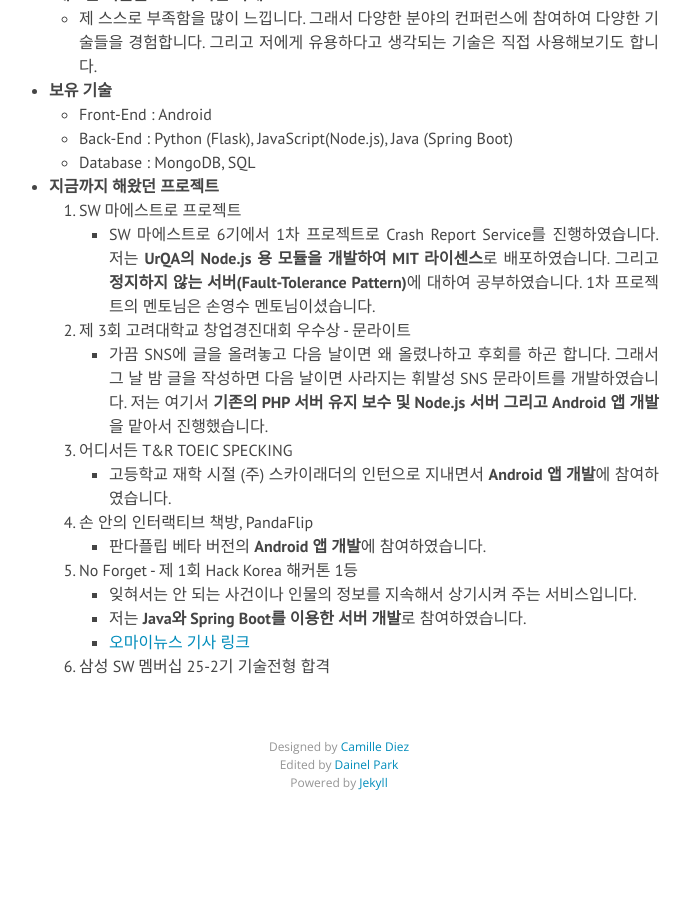
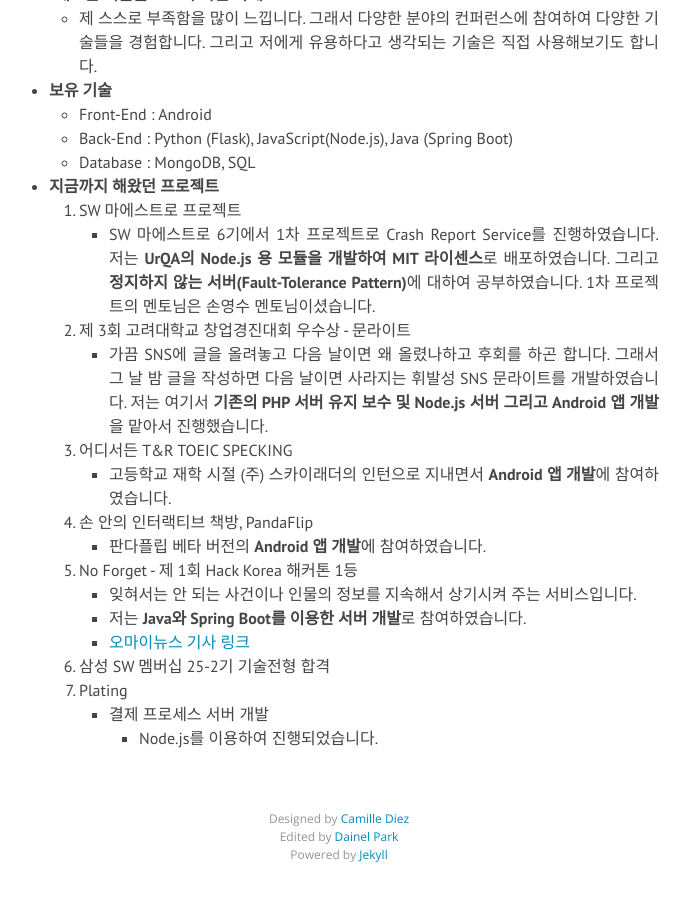
Before and after one commit to DainelPark/dainelpark.github.io, a Jekyll site: the page built from about.md, in a window 1280 px wide and 900 px high, scrolled down 1248 px. Shown: the whole window, without its empty margins (301-990 px from the left). Built offline with Jekyll 4.4.1, drawn with Linux system fonts in a browser that asks for light colours; nearby versions of some CDN libraries; Markdown is read by kramdown in place of the engine named in the settings; before the commit the page ends 2076 px from its top, so only the background shows below that.

Commit message:
update readme

```diff
--- a/about.md
+++ b/about.md
@@ -42,3 +42,6 @@
 		- 저는 **Java와 Spring Boot를 이용한 서버 개발**로 참여하였습니다.
 		- [오마이뉴스 기사 링크](http://www.ohmynews.com/NWS_Web/View/at_pg.aspx?CNTN_CD=A0002170007&CMPT_CD=SEARCH)
 	6. 삼성 SW 멤버십 25-2기 기술전형 합격
+	7. Plating
+		- 결제 프로세스 서버 개발
+			- Node.js를 이용하여 진행되었습니다.
```
